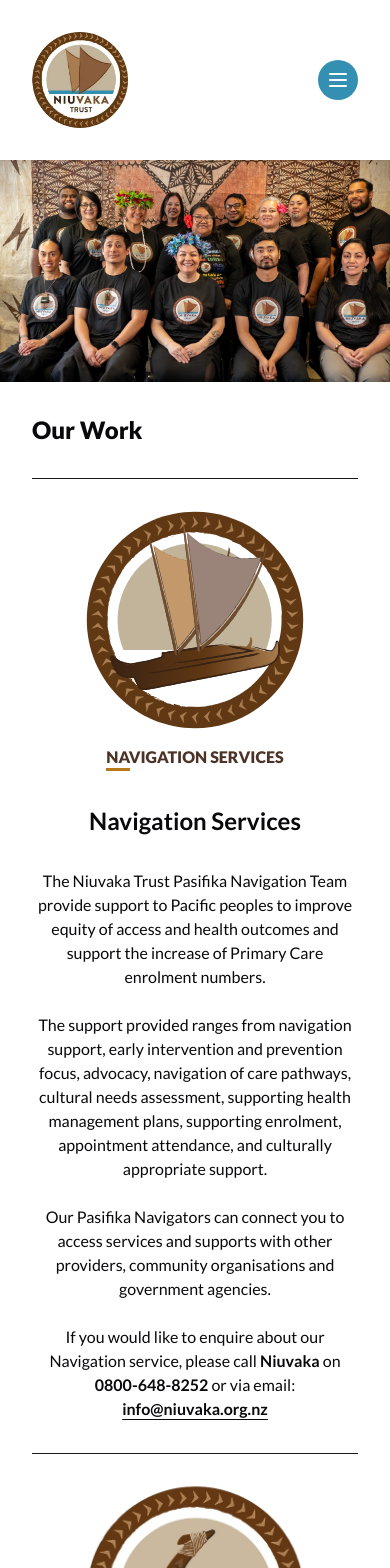
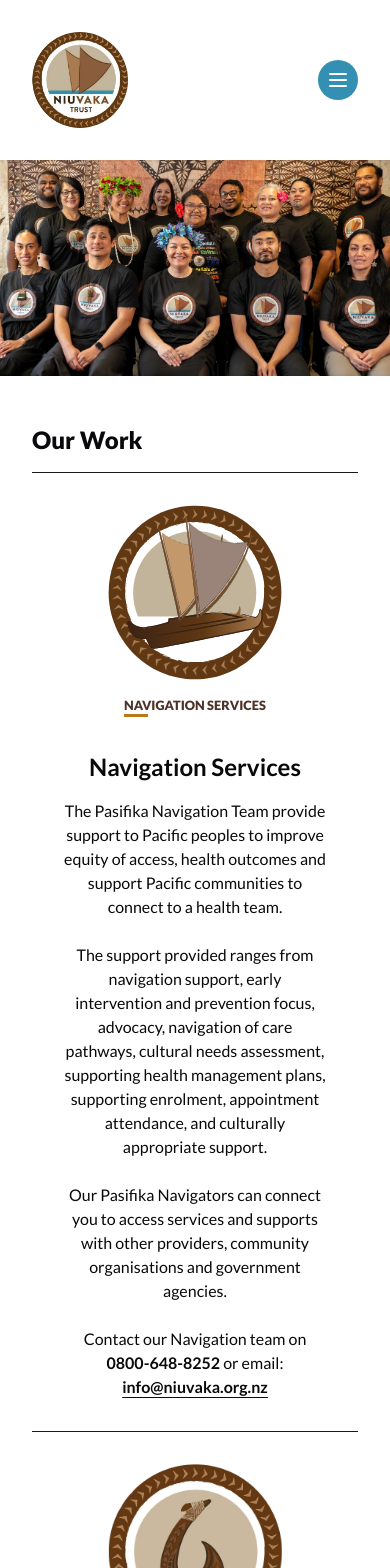
Before and after one commit to jhigger/niuvaka-trust, a Next.js app: page /services in a window 390 px wide. Shown: the top 1568 px of the page. Built offline with nearby package versions, Linux system fonts and the light colour scheme.

Commit message:
feat: update services

```diff
--- a/src/lib/constants.ts
+++ b/src/lib/constants.ts
@@ -16,7 +16,7 @@ export const services: {
       image: "/services/navigation.svg",
       name: "Navigation Services",
       description:
-        "The Pasifika Navigation Team provide support to Pacific peoples to improve equity of access, health outcomes and support the increase of Primary Care enrolment for Pacific communities.",
+        "The Pasifika Navigation Team provide support to Pacific peoples to improve equity of access, health outcomes and support Pacific communities to connect to a health team.",
       id: "navigation-services",
     },
     {
--- a/src/pages/services.tsx
+++ b/src/pages/services.tsx
@@ -17,8 +17,8 @@ export const projects = [
         and Rangatahi 5-18 years.
         <br />
         <br />
-        If you would like to enquire about our Poly Paddles Initiative, please
-        contact <b>Niuvaka</b> on <b>0800-648-8252</b> or via email:{" "}
+        Contact our Project Coordinator on{" "}
+        <b className="whitespace-nowrap">0800-648-8252</b> or email:{" "}
         <a
           href="mailto:info@niuvaka.org.nz"
           className="font-bold underline underline-offset-4"
@@ -38,9 +38,8 @@ export const projects = [
         achievement of kai sovereignty.
         <br />
         <br />
-        If you would like to enquire about our Pacific Home Gardening
-        Initiatives, please call <b>Niuvaka</b> on <b>0800-648-8252</b> or via
-        email:{" "}
+        Contact our Project Coordinator on{" "}
+        <b className="whitespace-nowrap">0800-648-8252</b> or email:{" "}
         <a
           href="mailto:info@niuvaka.org.nz"
           className="font-bold underline underline-offset-4"
@@ -59,8 +58,8 @@ export const projects = [
         connectedness and belonging.
         <br />
         <br />
-        If you would like to enquire about our Vaka Programmes, please call
-        Niuvaka on <b>0800-648-8252</b> or via email:{" "}
+        Contact our Project Coordinator on{" "}
+        <b className="whitespace-nowrap">0800-648-8252</b> or email:{" "}
         <a
           href="mailto:info@niuvaka.org.nz"
           className="font-bold underline underline-offset-4"
@@ -84,9 +83,9 @@ const serviceDescriptions = [
     id: "navigation-services",
     description: (
       <p className="text-base lg:text-lg">
-        The Niuvaka Trust Pasifika Navigation Team provide support to Pacific
-        peoples to improve equity of access and health outcomes and support the
-        increase of Primary Care enrolment numbers.
+        The Pasifika Navigation Team provide support to Pacific peoples to
+        improve equity of access, health outcomes and support Pacific
+        communities to connect to a health team.
         <br />
         <br />
         The support provided ranges from navigation support, early intervention
@@ -99,8 +98,8 @@ const serviceDescriptions = [
         with other providers, community organisations and government agencies.
         <br />
         <br />
-        If you would like to enquire about our Navigation service, please call{" "}
-        <b>Niuvaka</b> on <b>0800-648-8252</b> or via email:{" "}
+        Contact our Navigation team on{" "}
+        <b className="whitespace-nowrap">0800-648-8252</b> or email:{" "}
         <a
           href="mailto:info@niuvaka.org.nz"
           className="font-bold underline underline-offset-4"
@@ -127,11 +126,11 @@ const serviceDescriptions = [
         <br />
         We support Pacific parents, women and youth in the MidCentral region who
         are specifically looking for opportunities within the health, social
-        service data, digital and IT sectors.
+        service, data, digital and IT sectors.
         <br />
         <br />
-        If you would like to enquire about our Ola Lelei service, please call{" "}
-        <b>Niuvaka</b> on <b>0800-648-8252</b> or via email:{" "}
+        Contact our Ola Lelei team on{" "}
+        <b className="whitespace-nowrap">0800-648-8252</b> or email:{" "}
         <a
           href="mailto:info@niuvaka.org.nz"
           className="font-bold underline underline-offset-4"
@@ -206,8 +205,8 @@ const serviceDescriptions = [
           community garden that is then distributed to Pacific communities.
           <br />
           <br />
-          If you require support through our Are Toa Kaikai, please call{" "}
-          <b>Niuvaka</b> on <b>0800-648-8252</b> or via email:{" "}
+          If you need support, contact our Pasifika Coordinator on{" "}
+          <b className="whitespace-nowrap">0800-648-8252</b> or email:{" "}
           <a
             href="mailto:info@niuvaka.org.nz"
             className="font-bold underline underline-offset-4"
@@ -285,19 +284,19 @@ const Services = () => {
       <div className="relative min-h-screen bg-background">
         <Navbar />
 
-        <section className="mt-40">
-          <div className="container mx-auto p-0">
+        <section className="mt-[154px]">
+          <div className="container mx-auto overflow-hidden p-0">
             <img
               src="/hero_images/services.webp"
               alt="hero"
-              className="w-full object-contain object-top lg:object-cover xl:h-[600px]"
+              className="-ml-[2%] w-full scale-[1.1] object-contain object-top lg:object-cover xl:h-[600px]"
               loading="eager"
             />
           </div>
         </section>
 
         <section className="container mx-auto p-8">
-          <h1 className="border-b border-primary pb-8 text-2xl font-black lg:p-8 lg:text-4xl">
+          <h1 className="border-b border-primary p-4 px-0 text-2xl font-black lg:py-6 lg:text-4xl">
             Our Work
           </h1>
 
@@ -307,23 +306,23 @@ const Services = () => {
                 <div
                   key={id}
                   id={id}
-                  className="grid grid-cols-1 place-items-center gap-8 pt-8 lg:grid-cols-5 lg:p-8"
+                  className="grid grid-cols-1 place-items-center gap-8 p-8 !pb-0 lg:grid-cols-12"
                 >
                   <div
                     key={name}
-                    className="col-span-full flex h-full max-h-[327px] w-full max-w-[462px] flex-col items-center justify-center gap-4 rounded object-contain lg:col-span-2"
+                    className="col-span-full flex h-full max-h-[327px] w-full max-w-[462px] flex-col items-center justify-center gap-4 rounded object-contain lg:col-span-3"
                   >
                     <img
                       src={image}
                       alt="service"
-                      className="w-2/3 max-w-80 md:w-1/3 lg:w-full"
+                      className="w-2/3 max-w-60 md:w-1/3 lg:w-full"
                     />
-                    <h3 className="!relative mb-1 !whitespace-nowrap text-[100%] font-black uppercase text-coffee-700">
+                    <div className="!relative mb-1 !whitespace-nowrap text-[80%] font-black uppercase text-coffee-700">
                       {name}
                       <span className="absolute -bottom-0.5 left-0 h-[3px] w-6 bg-coffee-600/90"></span>
-                    </h3>
                     </div>
-                  <div className="col-span-full flex flex-col gap-8 lg:col-span-3 lg:p-8">
+                  </div>
+                  <div className="col-span-full flex flex-col gap-4 lg:col-span-9">
                     <h2 className="text-bold text-2xl font-semibold capitalize lg:text-3xl">
                       {name}
                     </h2>
@@ -343,9 +342,9 @@ const Services = () => {
                       <img
                         src="/services/service3.webp"
                         alt="immunisation"
-                        className="mx-auto h-[385px] w-[320px] rounded object-cover lg:float-right lg:m-8 xl:-mt-32"
+                        className="mx-auto h-[375px] w-[300px] rounded object-cover lg:float-right lg:m-8 xl:-mt-32"
                       />
-                      <p className="text-base lg:text-lg">
+                      <p className="!mt-0 text-base lg:text-lg">
                         The{" "}
                         <a
                           href="https://www.immune.org.nz/"
@@ -359,9 +358,10 @@ const Services = () => {
                         decisions about immunisation.
                       </p>
                       <p className="lg:text-lg">
-                        For more information on any immunisation services please
-                        call your <b>General Practice team</b> or contact
-                        Niuvaka on <b>0800-648-8252</b> or email{" "}
+                        Contact your <b>General Practice team</b> or our Mobile
+                        Outreach team on{" "}
+                        <b className="whitespace-nowrap">0800-648-8252</b> or
+                        email{" "}
                         <a
                           href="mailto:info@niuvaka.org.nz"
                           className="font-bold underline underline-offset-4"
@@ -394,7 +394,7 @@ const Services = () => {
                         you for free mammogram appointments that meet the
                         criteria, eligible women are:
                       </p>
-                      <ul className="list-inside list-disc self-center text-left lg:text-lg">
+                      <ul className="ml-5 list-disc self-center text-left lg:text-lg">
                         <li>Pacific women aged 45&ndash;69, and</li>
                         <li>
                           All women aged between 45&ndash;69 who have never been
@@ -403,23 +403,10 @@ const Services = () => {
                         </li>
                       </ul>
                       <p className="lg:text-lg">
-                        For more information on Breast Screening see{" "}
-                        <a
-                          href="https://info.health.nz/keeping-healthy/cancer-screening/breast-screening"
-                          target="_blank"
-                          rel="noopener noreferrer"
-                          className="font-bold underline underline-offset-4"
-                        >
-                          BreastScreen Aotearoa
-                        </a>{" "}
-                        or call{" "}
-                        <a
-                          href="tel:+0800270200"
-                          className="font-bold underline underline-offset-4"
-                        >
-                          0800 270 200
-                        </a>{" "}
-                        or contact <b>Niuvaka</b> on <b>0800-648-8252</b> or
+                        Contact BreastScreen Aotearoa on{" "}
+                        <b className="whitespace-nowrap">0800-270-200</b> or our
+                        Mobile Outreach team on{" "}
+                        <b className="whitespace-nowrap">0800-648-8252</b> or
                         email{" "}
                         <a
                           href="mailto:info@niuvaka.org.nz"
@@ -448,19 +435,17 @@ const Services = () => {
                             <br />
                             Screening allows for early detection, follow-up
                             testing and treatment. It finds early warning signs
-                            before they become cancer.
-                            <br />
-                            Of the 180 people who get cervical cancer in
-                            Aotearoa New Zealand every year, 85% have either
-                            never been screened or have not had regular
-                            screening.
+                            before they become cancer. Of the 180 people who get
+                            cervical cancer in Aotearoa New Zealand every year,
+                            85% have either never been screened or have not had
+                            regular screening.
                             <br />
                             <br />
                             The National Cervical Screening Programme is not
                             fully funded, however, free screening is available
                             for women and people with a cervix who:
                           </p>
-                          <ul className="list-inside list-disc self-center text-left lg:text-lg">
+                          <ul className="ml-5 list-disc self-center text-left lg:text-lg">
                             <li>are Māori or Pacific, any age</li>
                             <li>
                               are 30 years and over who are under-screened (have
@@ -482,7 +467,7 @@ const Services = () => {
                             This gives you options for how you have your
                             screening sample taken:
                           </p>
-                          <ul className="list-inside list-disc self-center text-left lg:text-lg">
+                          <ul className="ml-5 list-disc self-center text-left lg:text-lg">
                             <li>
                               a vaginal swab - you can either self-test, or a
                               health professional can help
@@ -493,10 +478,11 @@ const Services = () => {
                             </li>
                           </ul>
                           <p className="text-lg">
-                            For more information about what screening tests and
-                            follow-up tests are funded, please contact our
-                            Pasifika Health Team at <b>Niuvaka</b> on{" "}
-                            <b>0800-648-8252</b> or email{" "}
+                            Contact our Mobile Outreach team for more
+                            information about what screening and follow up tests
+                            are funded on{" "}
+                            <b className="whitespace-nowrap">0800-648-8252</b>{" "}
+                            or email{" "}
                             <a
                               href="mailto:info@niuvaka.org.nz"
                               className="font-bold underline underline-offset-4"
@@ -531,7 +517,7 @@ const Services = () => {
                             funded health care. In the MidCentral region, Bowel
                             Screening is available for:
                           </p>
-                          <ul className="list-inside list-disc self-center text-left lg:text-lg">
+                          <ul className="ml-5 list-disc self-center text-left lg:text-lg">
                             <li>
                               Māori and Pacific people aged 50 &ndash; 74 years
                             </li>
@@ -539,34 +525,38 @@ const Services = () => {
                               For everyone else, the age is 60 &ndash; 74 years
                             </li>
                           </ul>
-                          <p className="lg:text-lg">
+                          <div className="lg:text-lg">
+                            <p>
                               Pacific people in the MidCentral district, aged
                               between 50 and 59, will receive an invite through
                               the mail to take part in free bowel screening. You
                               might also receive your invite directly from a
                               community health provider.
+                            </p>
                             <br />
+                            <p>
+                              You don&apos;t have to do anything &ndash; the
+                              invite will be delivered to your address and will
+                              be followed by a simple bowel screening self-test
+                              kit that can be done at home.
+                            </p>
                             <br />
-                            You don&apos;t have to do anything &ndash; the
-                            invite will be delivered to your address and will be
-                            followed by a bowel screening simple self-test kit
-                            that can be done at home.
-                            <br />
-                            <br />
+                            <p>
                               Once you start on the Bowel Screening Programme, a
                               bowel screening test kit will be delivered to your
                               home every two years while you are aged 50 to 74
                               years.
+                            </p>
                             <br />
+                            <p className="lg:text-lg">
+                              {" "}
+                              If you are Pasifika aged 50 to 74, but have not
+                              been invited, please make contact by:
+                            </p>
                             <br />
-                            If you are Pasifika aged 50 to 74, but haven&apos;t
-                            been invited, please call the National Bowel
-                            Screening Programme on <b>0800 924 432</b>. If you
-                            need help, we can assist with connecting you for the
-                            appropriate support.
-                            <br />
-                            <br />
-                            For more information check the{" "}
+                            <ul className="ml-5 list-disc self-center text-left lg:text-lg">
+                              <li>
+                                Calling the{" "}
                                 <a
                                   href="https://info.health.nz/keeping-healthy/cancer-screening/bowel-screening"
                                   target="_blank"
@@ -575,25 +565,24 @@ const Services = () => {
                                 >
                                   National Bowel Screening Programme
                                 </a>{" "}
-                            website or call{" "}
-                            <a
-                              href="tel:+0800924432"
-                              className="font-bold underline underline-offset-4"
-                            >
-                              0800 924 432
-                            </a>
-                            .
-                            <br />
-                            <br />
-                            You can also contact the local Bowel Screening team
-                            at{" "}
+                                on <b>0800-924-432</b> or
+                              </li>
+                              <li>
+                                Email the local Bowel Screening team &ndash;{" "}
                                 <a
                                   href="mailto:bowelscreening@midcentraldhb.govt.nz"
                                   className="break-words font-bold underline underline-offset-4"
                                 >
                                   bowelscreening@midcentraldhb.govt.nz
-                            </a>{" "}
-                            or contact <b>Niuvaka</b> on <b>0800-648-8252</b> or
+                                </a>
+                                .
+                              </li>
+                            </ul>
+                            <br />
+                            <p>
+                              If you need help, we can assist with connecting
+                              you for the appropriate support, contact our
+                              Mobile Outreach team on <b>0800-924-432</b> or
                               email{" "}
                               <a
                                 href="mailto:info@niuvaka.org.nz"
@@ -602,6 +591,7 @@ const Services = () => {
                                 info@niuvaka.org.nz
                               </a>
                             </p>
+                          </div>
                         </div>
                         <div className="col-span-full md:order-1 lg:col-span-1">
                           <img
@@ -631,19 +621,15 @@ const Services = () => {
                         journey and access other support services as well as
                         refer you if additional support is required.
                         <br />
-                        <br />
-                        Get in touch with us at Niuvaka on <b>
-                          0800-648-8252
-                        </b>{" "}
-                        or email{" "}
+                        <br />o book an appointment, contact our Health team on
+                        <b className="whitespace-nowrap">0800-648-8252</b> or
+                        email{" "}
                         <a
                           href="mailto:info@niuvaka.org.nz"
                           className="font-bold underline underline-offset-4"
                         >
                           info@niuvaka.org.nz
-                        </a>{" "}
-                        to book an appointment and find out when the next
-                        community health clinic will be scheduled!
+                        </a>
                       </p>
                     </div>
                   )}
@@ -666,26 +652,28 @@ const Services = () => {
           <div className="container mx-auto px-0 py-8 lg:mx-auto lg:p-8">
             <h2
               id="our-projects-and-initiatives"
-              className="p-4 text-2xl font-black text-white lg:p-8 lg:text-4xl"
+              className="p-4 text-2xl font-black text-white lg:text-4xl"
             >
               Our Projects & Initiatives
             </h2>
 
-            <div className="flex flex-col gap-8 divide-y divide-primary">
+            <div className="flex flex-col gap-8 divide-y divide-primary lg:gap-4">
               {projects.map(({ image, name, description }) => {
                 return (
                   <div
                     key={name}
-                    className="grid grid-cols-1 gap-8 p-4 pt-8 lg:grid-cols-2 lg:gap-16 lg:p-8"
+                    className="grid grid-cols-1 gap-8 p-4 pt-8 lg:grid-cols-12"
                   >
+                    <div className="col-span-full lg:col-span-5">
                       <AspectRatio ratio={16 / 9}>
                         <img
                           src={image}
                           alt="service"
-                        className="col-span-full ml-auto h-full w-full rounded object-cover lg:col-span-1"
+                          className="ml-auto h-full w-full rounded object-cover"
                         />
                       </AspectRatio>
-                    <div className="col-span-full flex flex-col gap-6 lg:col-span-1 lg:gap-12">
+                    </div>
+                    <div className="col-span-full flex flex-col gap-6 lg:col-span-7">
                       <h3 className="text-2xl font-semibold capitalize text-white lg:text-3xl">
                         {name}
                       </h3>
```
Lines whose indentation alone changed are shown as unchanged.
